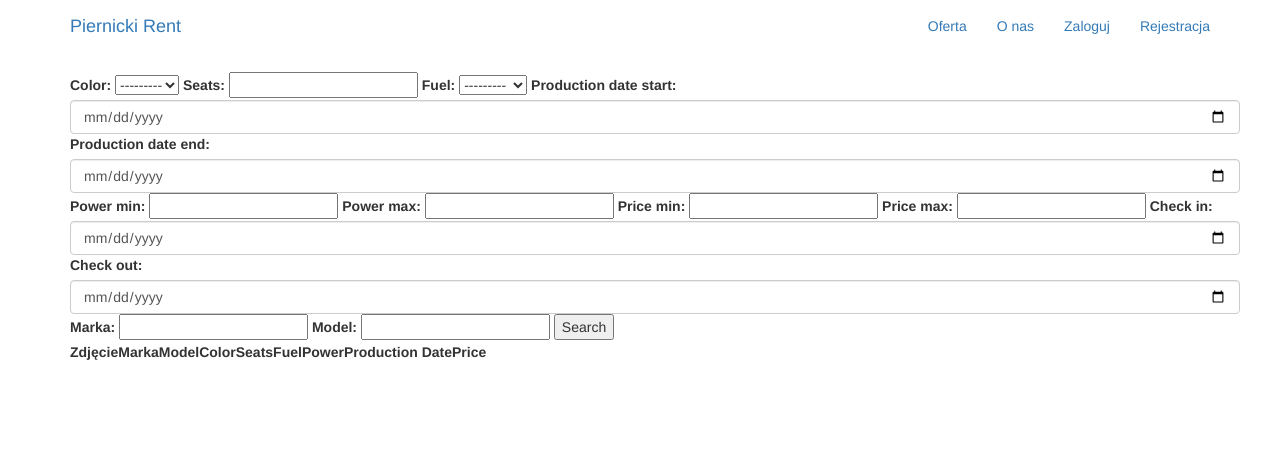
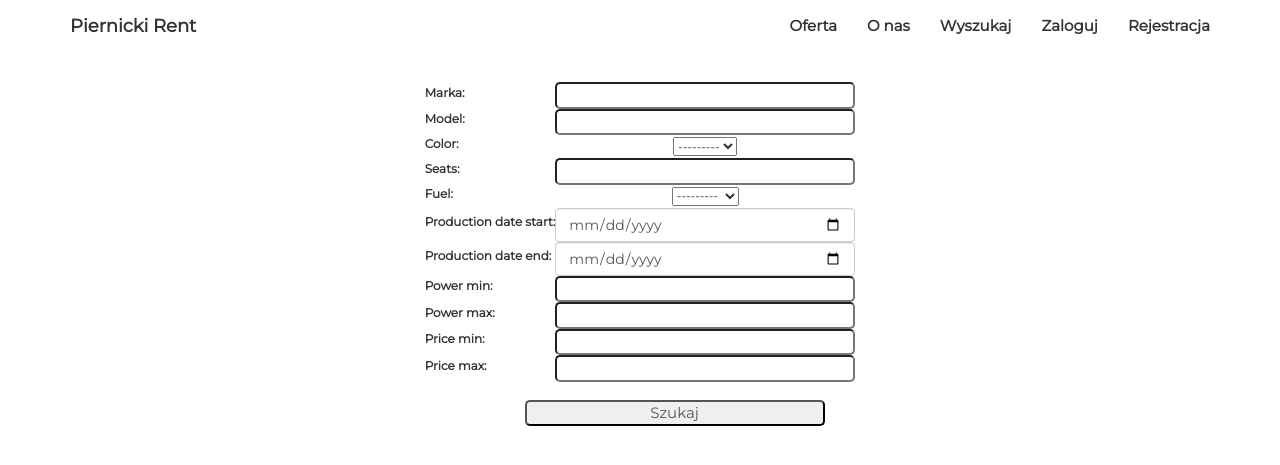
Before and after one commit to eughrat/Django_car_rental_app, a Django app: page /cars/car_list in a window 1280 px wide. Shown: the top 465 px of the page. Run offline with Django 4.2, Linux system fonts and the light colour scheme; lists and menus that the app fills with data are empty; some libraries are stand-ins or nearby versions.

Commit message:
add some css, to be continued

```diff
--- a/carrental/cars/forms.py
+++ b/carrental/cars/forms.py
@@ -28,20 +28,7 @@ class CarDetailForm(ModelForm):
     power_max = forms.IntegerField(min_value=0)
     price_min = forms.DecimalField(max_digits=9, decimal_places=2, validators=[MinValueValidator(0.00)])
     price_max = forms.DecimalField(max_digits=9, decimal_places=2, validators=[MinValueValidator(0.00)])
-    check_in =  forms.DateField(widget=DateInput(
-                format=('%d/%m/%Y'),
-                attrs={
-                    'class': 'form-control',
-                    'placeholder': 'Select a date',
-                    'type': 'date',}
-            ))
-    check_out =  forms.DateField(widget=DateInput(
-                format=('%d/%m/%Y'),
-                attrs={
-                    'class': 'form-control',
-                    'placeholder': 'Select a date',
-                    'type': 'date',}
-            ))
+
     class Meta:
         model = CarDetail
         exclude = ('car', 'power', 'production_date', 'price')
@@ -58,9 +45,6 @@ class CarDetailForm(ModelForm):
         self.fields['power_max'].required = False
         self.fields['price_min'].required = False
         self.fields['price_max'].required = False
-        self.fields['check_in'].required = False
-        self.fields['check_out'].required = False
-
 
 class CarMainForm(ModelForm):
     class Meta:
--- /dev/null
+++ b/carrental/cars/static/css/base.css
@@ -0,0 +1,56 @@
+* {
+    padding: 0;
+    margin: 0;
+    box-sizing: border-box;
+}
+
+body {
+    font-family: "Montserrat";
+    max-width: 100vw;
+    line-height: 1.5;
+    font-size: 1.2rem;
+    text-align: center;
+}
+
+h1 {
+    font-size: 3rem;
+    font-weight: 800;
+    line-height: 6rem;
+    margin-top: 6rem;
+    color: var(--primary-text-color);
+    text-align: center;
+}
+
+h2 {
+    font-size: 1.5rem;
+    font-weight: 600;
+    line-height: 4.5rem;
+    margin-top: 4.5rem;
+    color: var(--primary-text-color);
+    text-align: center;
+}
+
+.container_content {
+    display: flex;
+    max-width: 100%;
+    flex-direction: column;
+    align-items: center;
+}
+
+.content {
+    display: flex;
+    flex-direction: row;
+    flex-wrap: wrap;
+    width:100%;
+    justify-content: left;
+}
+
+img{
+    max-width: 100%;
+    max-height: 100%;
+}
+
+#navbar {
+    font-size: 1.5rem;
+    font-weight: 600;
+    line-height: 4.5rem;
--- /dev/null
+++ b/carrental/cars/static/css/car_list.css
@@ -0,0 +1,51 @@
+.car {
+    width: 355px;
+    background: #ebebeb;
+    border-radius: 10px;
+    min-width: 300px;
+    border-radius: 1rem;
+    padding: 1rem;
+    margin: 0.5rem;
+    flex: 1;
+}
+
+.car h2 {
+  font-size: 30px;
+  margin: 0.25rem;
+}
+.car p {
+  font-size: 15px;
+  line-height: 18px;
+}
+
+a {
+  text-decoration: none;
+  color: var(--secondary-text-color);
+}
+
+.input-list{
+    flex: 1 1 auto;
+    margin:1rem;
+    display: flex;
+    flex-direction: column;
+    justify-content: space-between;
+    align-items: center;
+}
+
+input{
+    flex:1;
+    width:300px;
+    border-radius: 0.5rem;
+    line-height: 1.5;
+    font-size: 1.5rem;
+    color: #555;
+}
+
+.cars{
+    margin-top: 2rem;
+    flex:1;
+    display: flex;
+    flex-direction: row;
+    flex-wrap: wrap;
+    justify-content: space-evenly;
+}
--- a/carrental/cars/templates/car_booking.html
+++ b/carrental/cars/templates/car_booking.html
@@ -36,9 +36,7 @@
         <th>PRICE</th>
         <td>${{ car.detail.price }}</td>
     </tr>
-
 </table>
-
 <form id="booking-form" action="" method="POST">
 
     {% csrf_token %}
--- a/carrental/cars/templates/car_list.html
+++ b/carrental/cars/templates/car_list.html
@@ -1,41 +1,40 @@
 {% extends "car_base.html" %}
 {% load static %}
+{% load bootstrap3 %}
 {% block car_content %}
+
+<div class="container">
+    <div class="input-list">
         <form method="post">
             {% csrf_token %}
-    {{ car_detail_form }}
-    {{ car_main_form }}
-    <input type="submit" value="Search">
+                 <table>
+                    {{ car_main_form.as_table }}
+                    {{ car_detail_form.as_table }}
+                 </table>
+            </br>
+        <div class="search">
+            &nbsp;&nbsp;&nbsp;&nbsp;&nbsp;&nbsp;&nbsp;&nbsp;&nbsp;&nbsp;&nbsp;
+            &nbsp;&nbsp;&nbsp;&nbsp;&nbsp;&nbsp;&nbsp;&nbsp;&nbsp;&nbsp;<input type="submit" value="Szukaj">
+        </div>
         </form>
-<table>
-    <tr>
-        <th>Zdjęcie</th>
-        <th>Marka</th>
-        <th>Model</th>
-        <th>Color</th>
-        <th>Seats</th>
-        <th>Fuel</th>
-        <th>Power</th>
-        <th>Production Date</th>
-        <th>Price</th>
-    </tr>
+    </div>
+    <div class="content">
         {% for car in cars %}
-    <tr>
+            <div class="car">
+                <a class href="{% url 'cars:detail' car.id %}">
                     {% if car.image %}
-            <td><img src="{{ car.image.url}}" alt=""></td>
+                        <img src="{{ car.image.url}}">
                     {% endif %}
-        <td>{{ car.main.marka }}</td>
-        <td>{{ car.main.model }}</td>
-        <td>{{ car.detail.get_color_display }}</td>
-        <td>{{ car.detail.seats }}</td>
-        <td>{{ car.detail.get_fuel_display }}</td>
-        <td>{{ car.detail.power }}</td>
-        <td>{{ car.detail.production_date }}</td>
-        <td>${{ car.detail.price }}</td>
-        <td><a href="{% url 'cars:detail' car.id %}"> Sprawdź </a></td>
-
-    </tr>
-
+                        <h2>{{car.main.marka}} {{ car.main.model }}</h2>
+                        <p>Kolor: {{ car.detail.get_color_display }}</p>
+                        <p>Ilość miejsc: {{ car.detail.seats }}</p>
+                        <p>Paliwo: {{ car.detail.get_fuel_display }}</p>
+                        <p>Moc silnika:{{ car.detail.power }}</p>
+                        <p>Rocznik: {{ car.detail.production_date }}</p>
+                        <p>Cena: {{ car.detail.price }} zł/24h</p>
+                </a>
+            </div>
         {% endfor %}
-</table>
+    </div>
+</div>
 {% endblock car_content %}
--- a/carrental/cars/templates/cars/comment_form.html
+++ b/carrental/cars/templates/cars/comment_form.html
@@ -1,11 +1,12 @@
 {% extends "car_base.html" %}
 
 {% block content %}
+<div class="container">
     <h1>New Comment</h1>
     <form class="post-form" method="post">
         {% csrf_token %}
         {{ form.as_p }}
         <button type="submit" class="save btn btn-default">Post Comment</button>
     </form>
-
+</div>
 {% endblock %}
--- a/carrental/templates/accounts/login.html
+++ b/carrental/templates/accounts/login.html
@@ -4,11 +4,10 @@
 {% block content %}
 
 <div class="container">
-    <h1>Zaloguj się</h1>
-    <form method="POST">
+    <h1>Rejestracja</h1>
+    <form id="login-form" action="" method="POST">
         {% csrf_token %}
         {% bootstrap_form form %}
-        <input type="submit" class="btn btn-default" value="Login">
     </form>
 </div>
 
--- a/carrental/templates/accounts/signup.html
+++ b/carrental/templates/accounts/signup.html
@@ -10,7 +10,6 @@
         {% bootstrap_form form %}
         <input type="submit" class="btn btn-default" value="Zarejestruj">
     </form>
-
 </div>
 
 {% endblock %}
--- a/carrental/templates/base.html
+++ b/carrental/templates/base.html
@@ -17,7 +17,11 @@
 
     <link href="https://fonts.googleapis.com/css?family=Montserrat" rel="stylesheet">
 
+    <link rel="stylesheet" href="{% static 'css/car_list.css' %}">
 
+    <link rel="stylesheet" href="{% static 'css/base.css' %}">
+
+    <link rel="stylesheet" href="{% static 'css/booking_list.css' %}">
 </head>
 
 <body>
@@ -28,13 +32,14 @@
         <ul class="nav navbar-nav navbar-right">
             {% if user.is_authenticated %}
                 <li><a href="{% url 'cars:booking_list' %}">Moje zamówienia</a></li>
-                <li><a href="{% url 'cars:list' %}">Oferta</a></li>
+                <li><a href="{% url 'cars:all_cars_list' %}">Oferta</a></li>
                 <li><a href="{% url 'about' %}">O nas</a></li>
                 <li><a href="{% url 'cars:list' %}">Zarezerwuj</a></li>
                 <li><a href="{% url 'accounts:logout' %}">Wyloguj</a></li>
             {% else %}
-                <li><a href="{% url 'cars:list' %}">Oferta</a></li>
+                <li><a href="{% url 'cars:all_cars_list' %}">Oferta</a></li>
                 <li><a href="{% url 'about' %}">O nas</a></li>
+                <li><a href="{% url 'cars:list' %}">Wyszukaj</a></li>
                 <li><a href="{% url 'accounts:login' %}">Zaloguj</a></li>
                 <li><a href="{% url 'accounts:signup' %}">Rejestracja</a></li>
             {% endif %}
@@ -42,7 +47,7 @@
     </div>
 </nav>
 
-<div class="container mycontent">
+<div class="container_content">
     {% block content %}
 
     {% endblock %}
--- a/carrental/templates/exit.html
+++ b/carrental/templates/exit.html
@@ -2,6 +2,6 @@
 
 {% block content %}
 
-  <h1>You are logged out!</h1>
+  <h1>Zostałeś wylogowany!</h1>
 
 {% endblock %}
--- a/carrental/templates/index.html
+++ b/carrental/templates/index.html
@@ -2,6 +2,6 @@
 
 {% block content %}
 
-  <h1>Welcome to Piernicki Rent, {{user.username}}!</h1>
+  <h1>Witaj w Piernicki Rent {{user.username}}!</h1>
 
 {% endblock %}
```
Also changed, not shown: carrental/cars/templates/all_cars_list.html (+22 -30 lines), carrental/cars/templates/booking_cancel_view.html (+14 -19 lines), carrental/cars/templates/car_detail.html (+5 -14 lines), carrental/static/cars/css/car_detail.css (deleted, +0 -95 lines), carrental/templates/cars/booking_list.html (+16 -22 lines), carrental/cars/urls.py (line endings or trailing spaces), carrental/db.sqlite3. Lines whose indentation alone changed are shown as unchanged.
